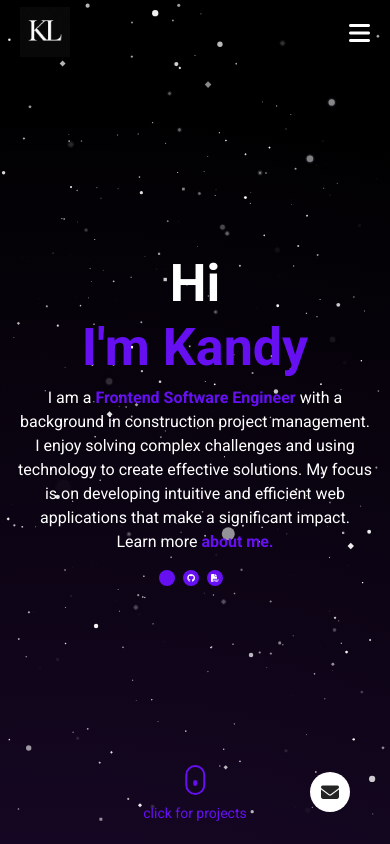
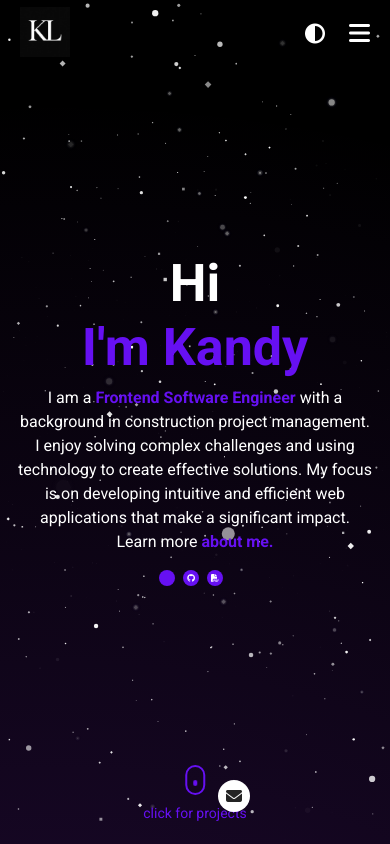
Before and after one commit to Kandy1116/Kandy-Exclusive-Eportfolio, a website: page index.html in a window 390 px wide. Shown: the top 844 px of the page. Drawn offline with nearby package versions, Linux system fonts and the light colour scheme; animation ran at ten frames a second; some icons are missing.

Commit message:
feat: refine animations, layout, and responsive design

```diff
--- a/index.html
+++ b/index.html
@@ -33,6 +33,7 @@
             alt=""
           />
         </figure>
+      <div class="nav__right">
         <ul class="nav__link--list">
           <li class="nav__link" onclick="toggleModal('about')">
             <a
@@ -48,13 +49,15 @@
               >Projects</a
             >
           </li>
-          <li class="nav__link" onclick="toggleModal()">
+          <li class="nav__link" onclick="toggleModal('contact')">
             <a
               href="#"
               class="nav__link--anchor link__hover-effect link__hover-effect--black"
               >Contact</a
             >
           </li>
+        </ul>
+        <div class="nav__buttons">
             <li class="nav__link click" onclick="toggleContrast()">
                 <a
                 href="#"
@@ -62,10 +65,11 @@
                 ><i class="fas fa-adjust"></i
                 ></a>
             </li>
-        </ul>
             <button class="btn__menu" onclick="openMenu()">
                 <i class="fas fa-bars"></i>
             </button>
+        </div>
+      </div>
         <div class="menu__backdrop">
             <button class="btn__menu btn__menu--close" onclick="closeMenu()">
                 <i class="fas fa-times"></i>
@@ -79,9 +83,6 @@
                 </li>
                 <li class="menu__list">
                     <a href="#" class="menu__link" onclick="toggleModal('contact')">Contact</a>
-                </li>
-                <li class="menu__list click" onclick="toggleContrast()">
-                    <a href="#" class="menu__link"><i class="fas fa-adjust"></i></a>
                 </li>
             </ul>
         </div>
@@ -125,11 +126,13 @@
           </div>
         </div>
       </header>
+
       <a href="#">
         <button class="mail__btn click" onclick="toggleModal('contact')">
           <i class="fa-solid fa-envelope"></i>
         </button>
       </a>
+
       <a href="#projects" class="scroll">
         <div class="scroll__icon click"></div>
         <p class="scroll__text">click for projects</p>
--- a/index.js
+++ b/index.js
@@ -135,10 +135,21 @@ window.onload = () => {
     Object.values(constellations).forEach((constellation, cIndex) => {
         drawState[cIndex] = { progress: 0, lastUpdate: Date.now() };
         constellation.forEach((starData, starIndex) => {
-            const scale = Math.min(canvas.width, canvas.height) / 720;
-            const angle = (cIndex / Object.keys(constellations).length) * 2 * Math.PI;
-            const xOffset = Math.cos(angle) * (canvas.width / 2.2);
-            const yOffset = Math.sin(angle) * (canvas.height / 2.2);
+            let scale = Math.min(canvas.width, canvas.height) / 720;
+            if (cIndex === 0) { // Make Virgo 30% smaller
+              scale *= 0.7;
+            }
+            let xOffset, yOffset;
+
+            if (cIndex === 0) { // Center Virgo
+              xOffset = 0;
+              yOffset = 0;
+            } else { // Keep other constellations offset
+              const angle = (cIndex / Object.keys(constellations).length) * 2 * Math.PI;
+              xOffset = Math.cos(angle) * (canvas.width / 2.2);
+              yOffset = Math.sin(angle) * (canvas.height / 2.2);
+            }
+
             const stagger = cIndex * (canvas.width / 2);
             let startZ;
             if (cIndex === 0) { // Virgo (Slowest)
@@ -260,7 +271,7 @@ window.onload = () => {
       if(star.isConstellation) {
         const state = drawState[star.constellationIndex];
         const constellationSize = constellations[Object.keys(constellations)[star.constellationIndex]].length;
-        if(state && now - state.lastUpdate > 200 && state.progress < constellationSize) {
+        if(state && now - state.lastUpdate > (star.constellationIndex === 2 ? 400 : 200) && state.progress < constellationSize) {
             state.progress++;
             state.lastUpdate = now;
         }
--- a/style.css
+++ b/style.css
@@ -102,6 +102,11 @@ body.dark-theme .mail__btn {
 body.dark-theme .social__link {
     background-color: #6610f2;
 }
+
+body.dark-theme .modal__about {
+    color: #242424;
+}
+
 
 section {
     background-color: transparent;
@@ -260,19 +265,6 @@ Landing Page
     overflow: hidden;
 }
 
-
-
-.header__img {
-    display: none;
-}
-
-@media (max-width: 768px) {
-    #landing-page {
-        background-image: none;
-    }
-
-}
-
 .header {
     position: absolute;
     top: 50%;
@@ -325,17 +317,39 @@ Landing Page
     border-radius: 50%;
 }
 
+
+
 .mail__btn {
-    width: 40px;
-    height: 40px;
-    font-size: 18px;
+    width: 32px;
+    height: 32px;
+    font-size: 16px;
     border-radius: 50%;
     border: none;
     background-color: #242424;
     color: white;
     position: absolute;
     bottom: 32px;
-    right: 40px;
+    right: 20px; /* Default for mobile */
+    z-index: 1;
+}
+
+@media (min-width: 1201px) {
+    .mail__btn {
+        right: calc((100vw - 1200px) / 2 + 20px);
+    }
+}
+
+.mail__btn {
+    width: 32px;
+    height: 32px;
+    font-size: 16px;
+    border-radius: 50%;
+    border: none;
+    background-color: #242424;
+    color: white;
+    position: absolute;
+    bottom: 32px;
+    right: 140px;
     z-index: 1;
 }
 
@@ -428,12 +442,23 @@ nav {
     font-size: 20px;
 }
 
+.nav__right {
+    display: flex;
+    align-items: center;
+}
+
+.nav__buttons {
+    display: flex;
+    align-items: center;
+}
+
 .btn__menu {
     background: none;
     border: none;
     font-size: 24px;
     color: inherit;
     display: none;
+    margin-left: 12px;
 }
 
 .menu__backdrop {
@@ -468,8 +493,8 @@ nav {
 
 .menu__link {
     color: white;
-    font-size: 24px;
-    padding: 16px 0;
+    font-size: 20px;
+    padding: 12px 0;
     display: block;
     text-align: center;
 }
@@ -479,7 +504,7 @@ nav {
     top: 20px;
     right: 20px;
     color: white;
-    font-size: 32px;
+    font-size: 28px;
 }
 
 
@@ -531,10 +556,6 @@ MODAL
 .modal__about {
     background-color: rgb(245, 245, 245);
     transform: translateX(-110%);
-}
-
-body.dark-theme .modal__about {
-    color: #242424;
 }
 
 .modal__languages {
@@ -1027,8 +1048,11 @@ SHAPES
   .header {
     padding: 0 16px;
   }
-  .nav__link:not(:last-child) {
+  .nav__link--list {
     display: none;
+  }
+  .btn__menu {
+      display: block;
   }
   .project {
     width: 100%;
@@ -1060,6 +1084,7 @@ SHAPES
   .modal__half {
       width: 100%;
   }
+
 }
 
 /* Phones */
@@ -1069,12 +1094,6 @@ SHAPES
     }
     .header__para {
         font-size: 16px;
-    }
-    .nav__link {
-        display: none;
-    }
-    .btn__menu {
-        display: block;
     }
     .project__description--title {
         font-size: 18px;
```
Lines whose indentation alone changed are shown as unchanged.
